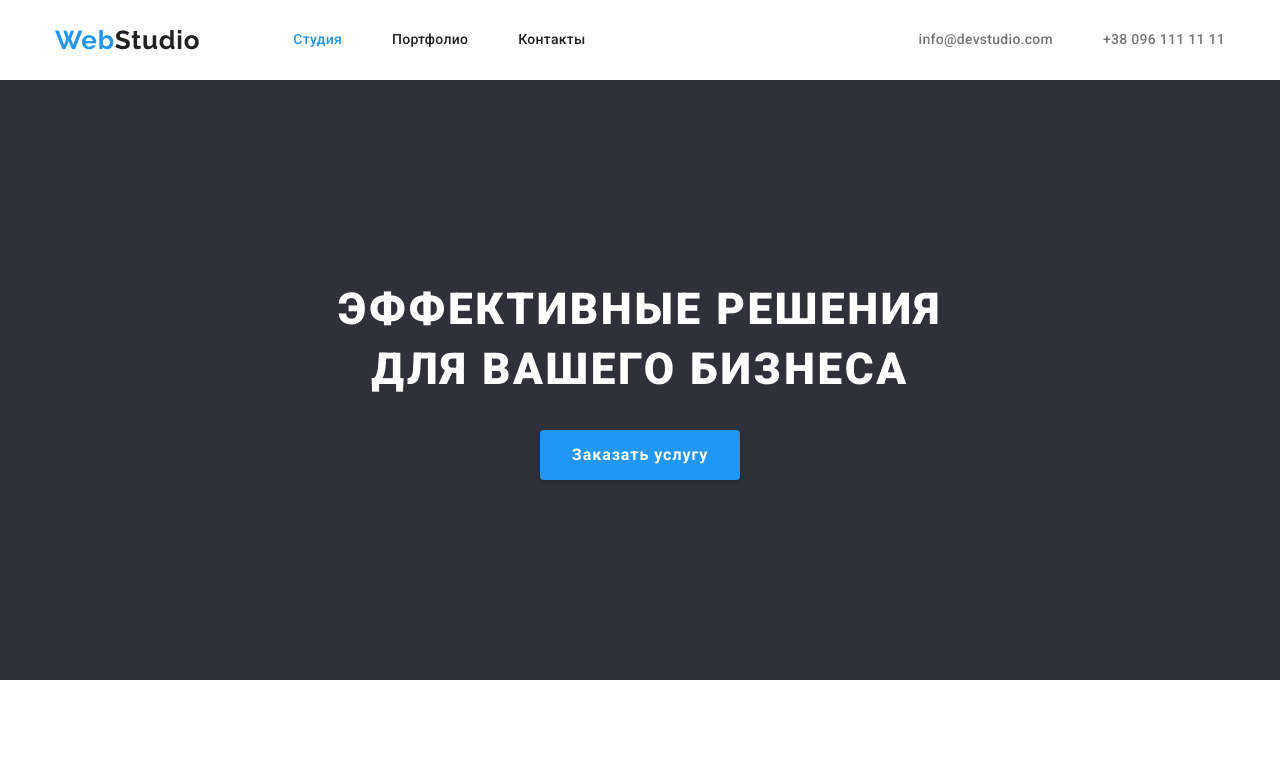
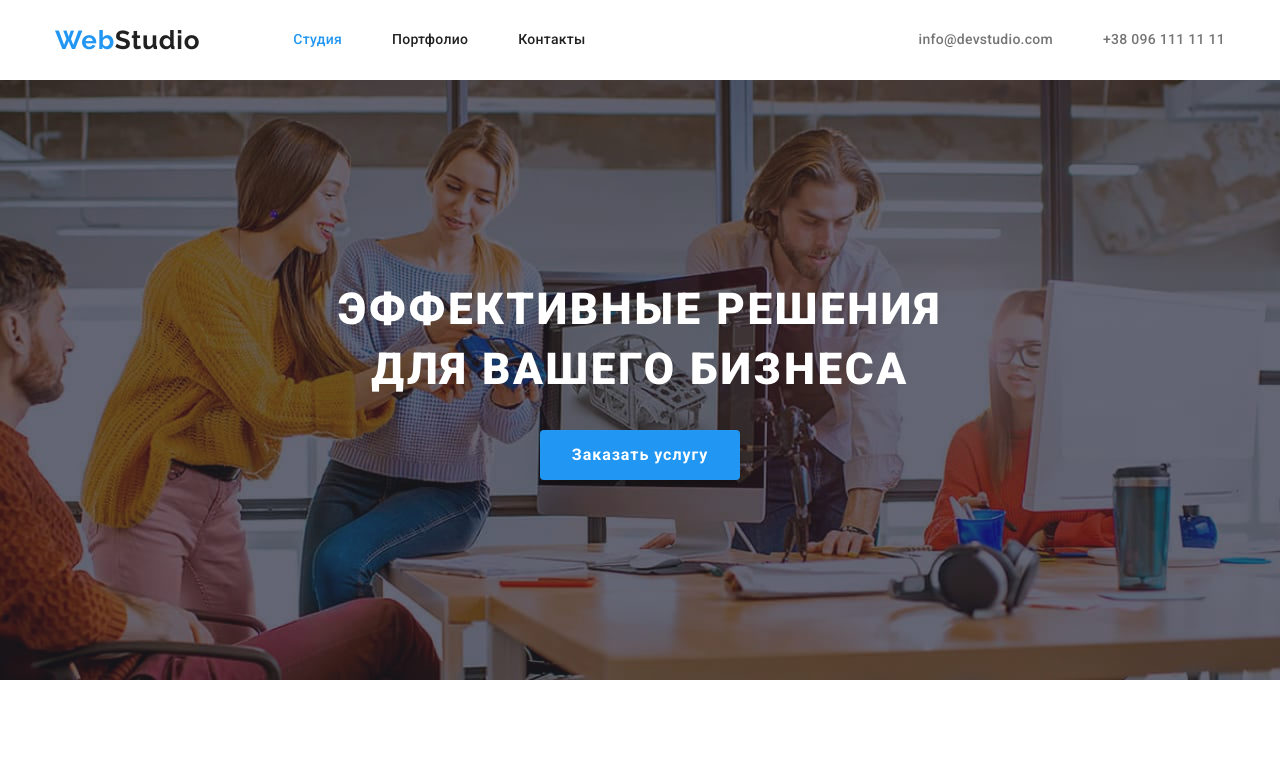
Before and after one commit to ihor-nechyporenko/goit-markup-hw-04, a plain HTML site: page index.html in a window 1280 px wide. Shown: the top 771 px of the page. Drawn offline with nearby package versions, Linux system fonts and the light colour scheme.

Commit message:
Overlay
Background image of hero section was added

```diff
--- a/css/styles.css
+++ b/css/styles.css
@@ -242,8 +242,26 @@ footer (secondary bg color) #2F303A */
         padding-top: 200px;
         padding-bottom: 200px;
 
-        background-color: var(--secondary-bg-color);
+
+        /* background-color: var(--secondary-bg-color); */
         text-align: center;
+    }
+
+    .overlay {
+        max-width: 1600px;
+        height: 600px;
+        margin-left: auto;
+        margin-right: auto;
+
+        background-image: linear-gradient(
+            to right,
+            rgba(47, 48, 58, 0.4),
+            rgba(47, 48, 58, 0.4)
+            ),
+            url(../imeges/hero-img.jpg);
+        background-repeat: no-repeat;
+        background-position: center;
+        background-size: cover;
     }
 
     .hero-title {
--- a/index.html
+++ b/index.html
@@ -38,6 +38,7 @@
     </header>
 
     <main>
+        <div class="overlay">
             <section class="hero-section">
                 <div class="container">
                     <div class="hero">
@@ -46,6 +47,7 @@
                     </div>
                 </div>
             </section>
+        </div>
 
         <section class="feature-section">
             <div class="container">
```
Also changed, not shown: imeges/hero-img.jpg (added). Lines whose indentation alone changed are shown as unchanged.
